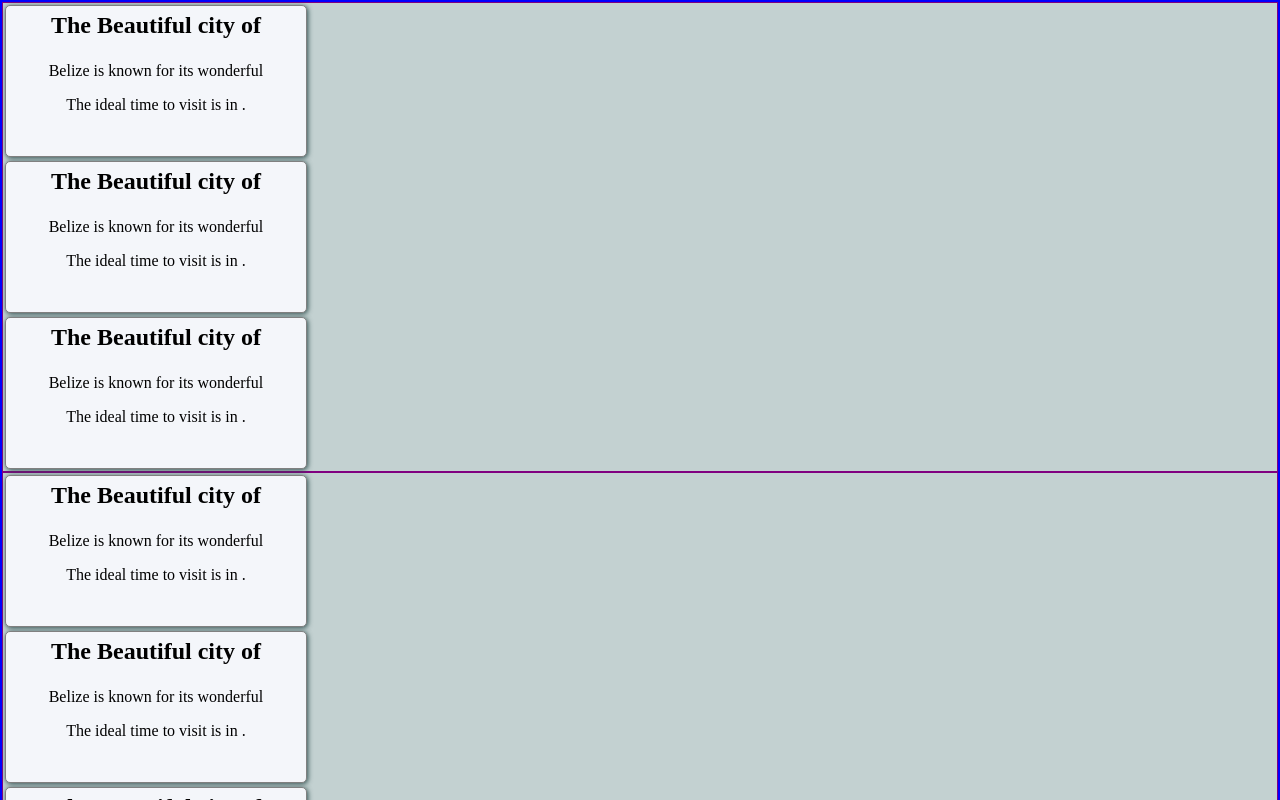
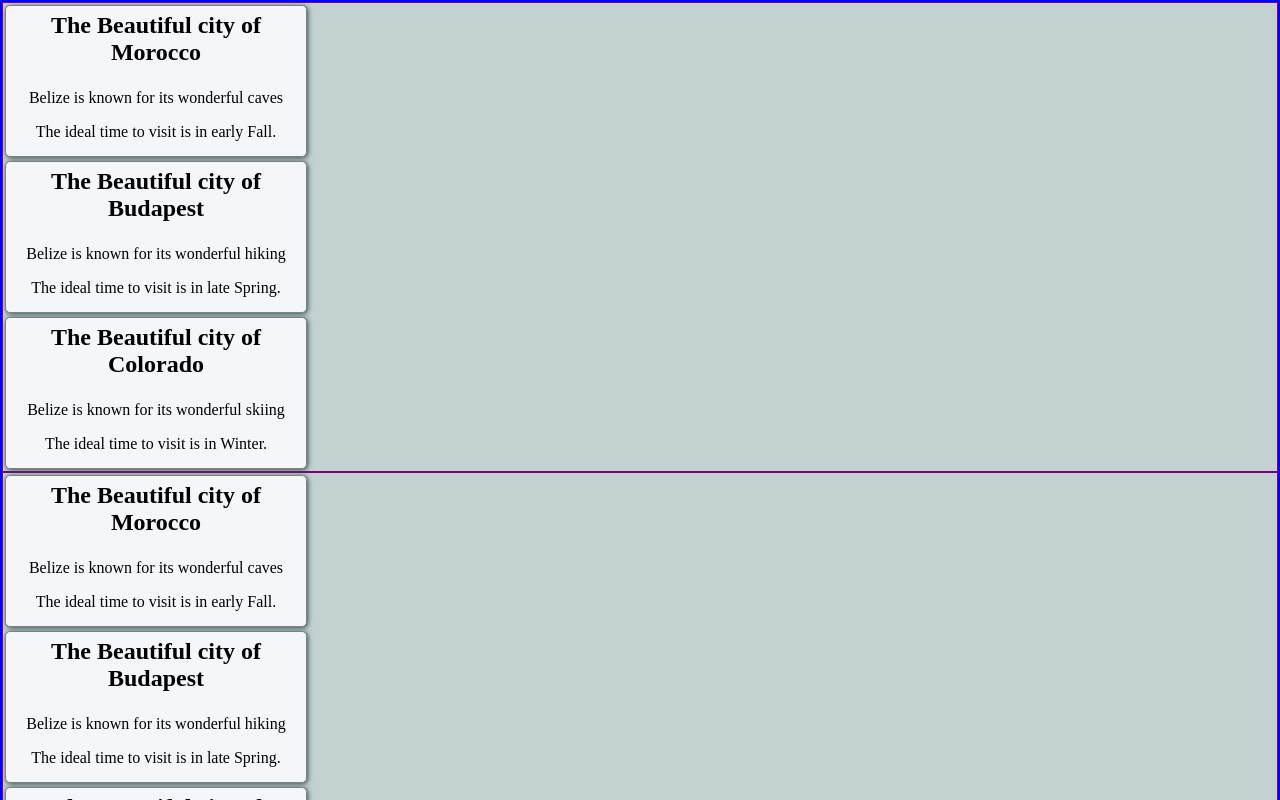
Before and after one commit to KevinKra/React-Test-02, a React (Create React App) app: page / in a window 1280 px wide. Shown: the top 800 px of the page. Built offline with nearby package versions, Linux system fonts and the light colour scheme.

Commit message:
Pass props

```diff
--- a/src/components/App.js
+++ b/src/components/App.js
@@ -11,7 +11,6 @@ class App extends React.Component {
         <div>
           <Cards />
           <Cards />
-          <Cards />
         </div>
       </div>
     );
--- a/src/components/Cards.js
+++ b/src/components/Cards.js
@@ -6,9 +6,9 @@ class Cards extends React.Component {
   render() {
     return (
       <article className="Cards">
-        <Card />
-        <Card />
-        <Card />
+        <Card city="Morocco" attraction="caves" season="early Fall" />
+        <Card city="Budapest" attraction="hiking" season="late Spring" />
+        <Card city="Colorado" attraction="skiing" season="Winter" />
       </article>
     );
   }
```
